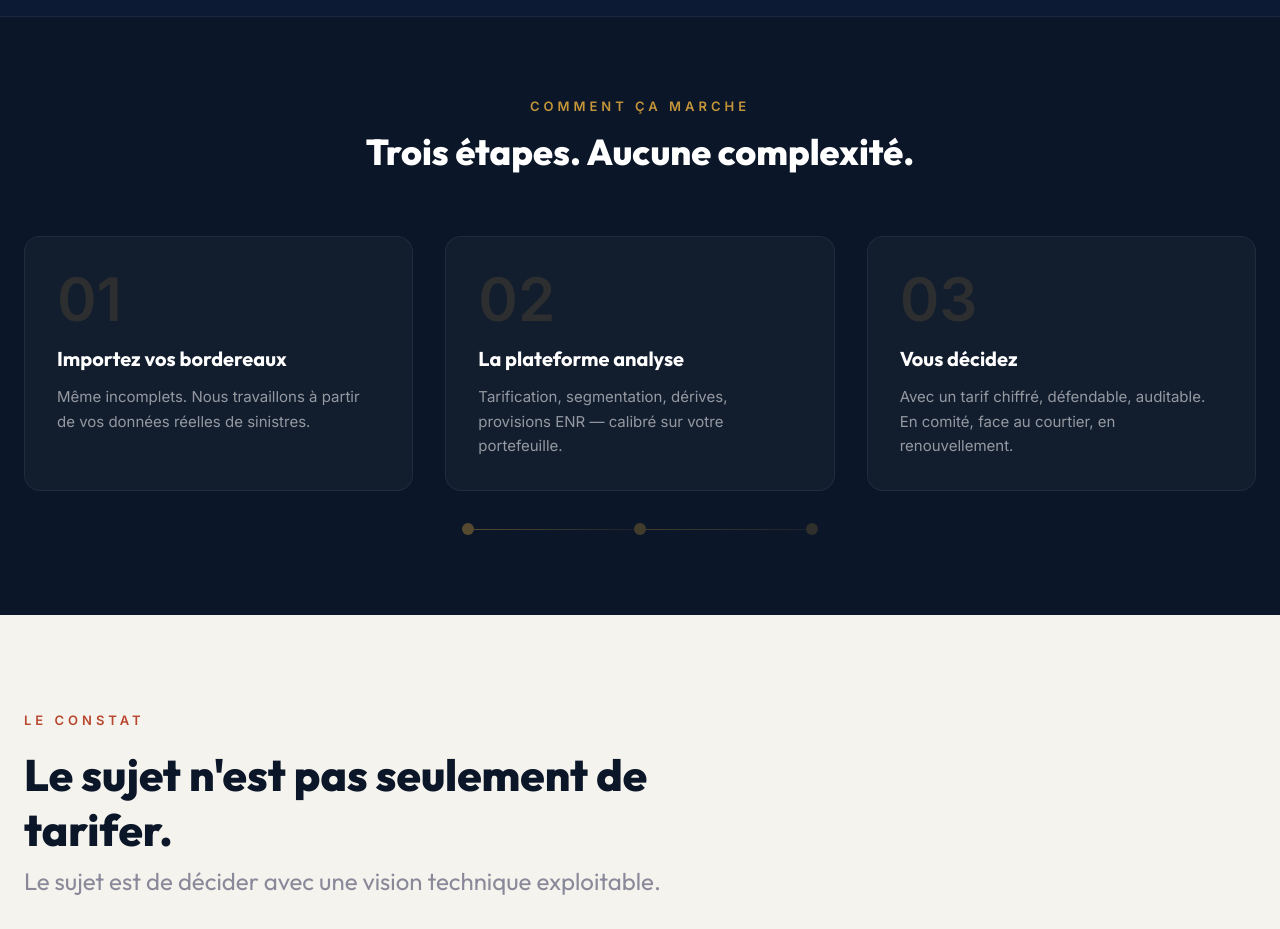
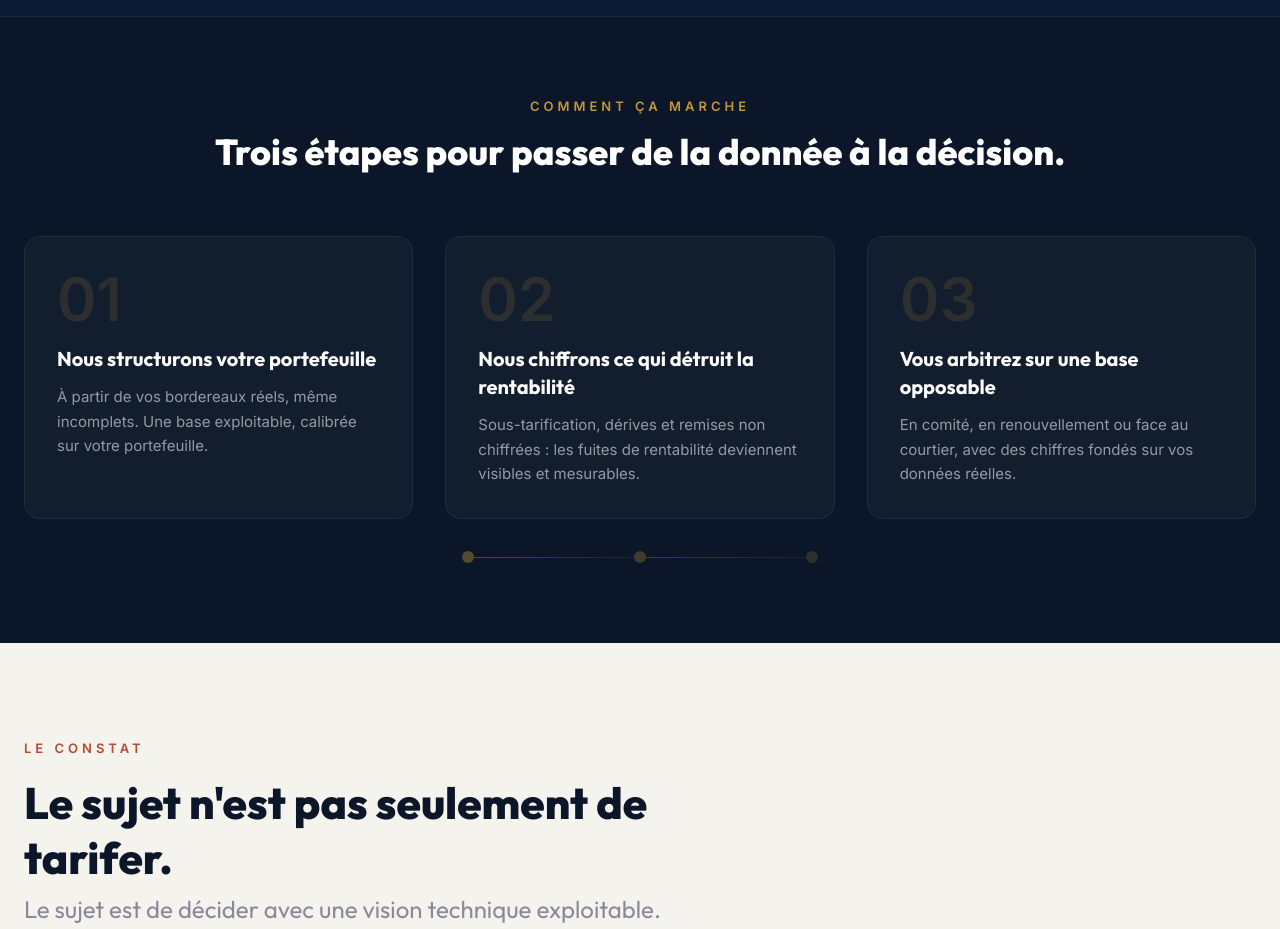
Before and after one commit to sidickgoldman/SiteWeb_PrimeActuaire, a Next.js app: page / in a window 1280 px wide. Shown: the part 1000-1929 px from the top of the page. Built offline with nearby package versions, Linux system fonts and the light colour scheme.

Commit message:
copy: how it works - donnee a la decision, arbitrez opposable

```diff
--- a/src/i18n/en.ts
+++ b/src/i18n/en.ts
@@ -42,22 +42,22 @@ export const en: Dictionary = {
   // HowItWorks
   howItWorks: {
     eyebrow: "How It Works",
-    title: "Three steps. Zero complexity.",
+    title: "Three steps from raw data to defensible decisions.",
     steps: [
       {
         num: "01",
-        title: "Upload your claims data",
-        desc: "Even incomplete. We work from your actual claims records.",
+        title: "We structure your portfolio",
+        desc: "From your actual claims data, even if incomplete. A usable base, calibrated on your portfolio.",
       },
       {
         num: "02",
-        title: "The platform analyzes",
-        desc: "Pricing, segmentation, drift detection, IBNR provisions — calibrated on your portfolio.",
+        title: "We quantify what destroys profitability",
+        desc: "Under-pricing, drift and unquantified discounts: profitability leaks become visible and measurable.",
       },
       {
         num: "03",
-        title: "You decide",
-        desc: "With a quantified, defensible, auditable premium. In committee, with brokers, at renewal.",
+        title: "You decide on a defensible basis",
+        desc: "In committee, at renewal or facing the broker, with figures grounded in your real data.",
       },
     ],
   },
--- a/src/i18n/fr.ts
+++ b/src/i18n/fr.ts
@@ -40,22 +40,22 @@ export const fr = {
   // HowItWorks
   howItWorks: {
     eyebrow: "Comment ça marche",
-    title: "Trois étapes. Aucune complexité.",
+    title: "Trois étapes pour passer de la donnée à la décision.",
     steps: [
       {
         num: "01",
-        title: "Importez vos bordereaux",
-        desc: "Même incomplets. Nous travaillons à partir de vos données réelles de sinistres.",
+        title: "Nous structurons votre portefeuille",
+        desc: "À partir de vos bordereaux réels, même incomplets. Une base exploitable, calibrée sur votre portefeuille.",
       },
       {
         num: "02",
-        title: "La plateforme analyse",
-        desc: "Tarification, segmentation, dérives, provisions ENR — calibré sur votre portefeuille.",
+        title: "Nous chiffrons ce qui détruit la rentabilité",
+        desc: "Sous-tarification, dérives et remises non chiffrées : les fuites de rentabilité deviennent visibles et mesurables.",
       },
       {
         num: "03",
-        title: "Vous décidez",
-        desc: "Avec un tarif chiffré, défendable, auditable. En comité, face au courtier, en renouvellement.",
+        title: "Vous arbitrez sur une base opposable",
+        desc: "En comité, en renouvellement ou face au courtier, avec des chiffres fondés sur vos données réelles.",
       },
     ],
   },
```
